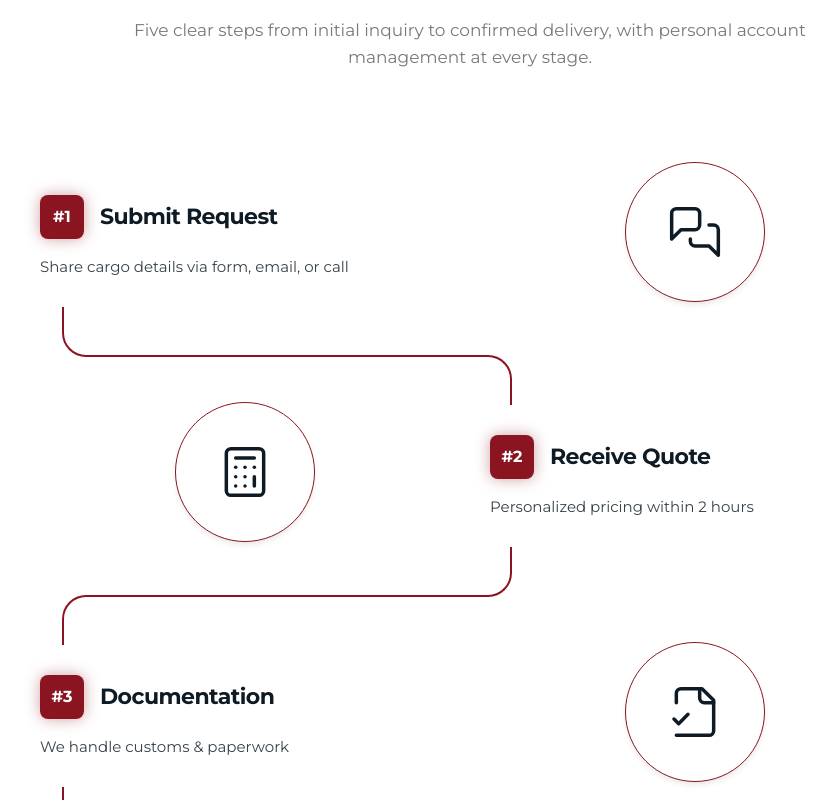
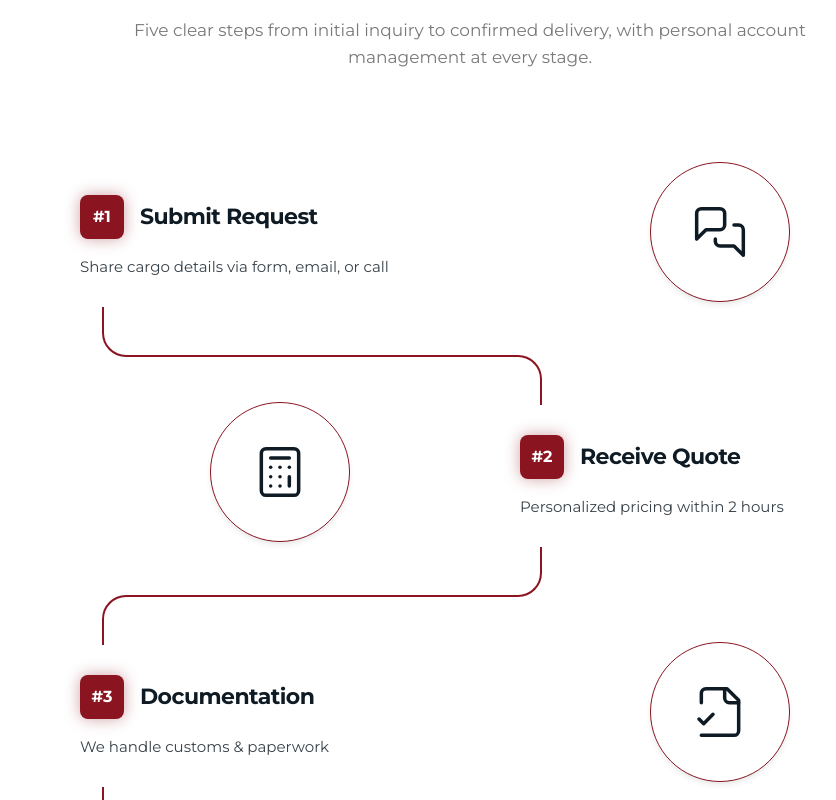
Before and after one commit to Tatul11/cio-logistics-web, a Next.js app: page /en in a window 1280 px wide. Shown: the part 5740-6540 px from the top of the page, without its empty margins (170-1006 px from the left). Built offline with nearby package versions, Linux system fonts and the light colour scheme.

Commit message:
UI Polish: Visually center ProcessTimeline relative to heading by adding left padding offset

```diff
--- a/src/components/ProcessTimeline/ProcessTimeline.module.css
+++ b/src/components/ProcessTimeline/ProcessTimeline.module.css
@@ -3,7 +3,7 @@
   margin: 0 auto;
   display: flex;
   flex-direction: column;
-  padding: 40px 20px 80px 20px;
+  padding: 40px 0 80px 60px; /* Added 60px left padding to shift the entire block right */
   overflow: hidden;
 }
 
```
